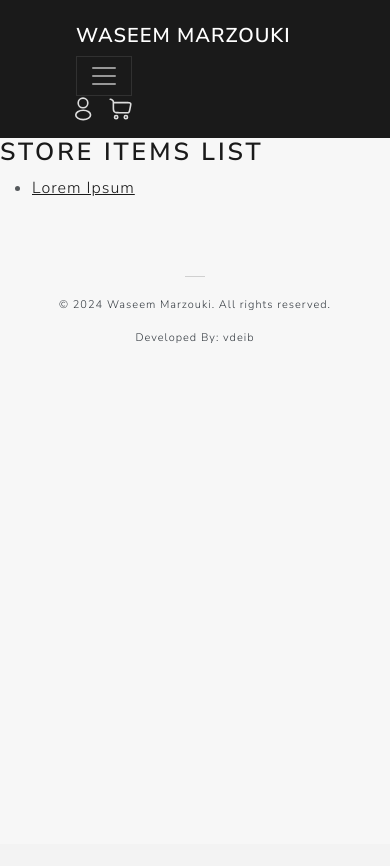
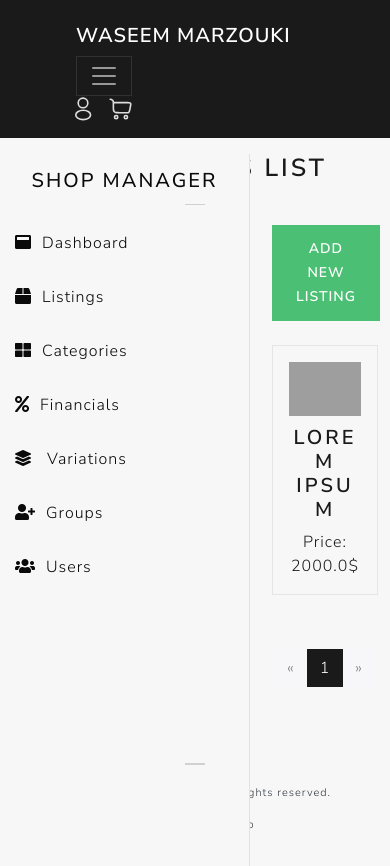
Before and after one commit to devdeib/Marzouki, a Django app: page /dashboard/store_items/ in a window 390 px wide. Before the commit the page ends 343 px from the top, so only its background shows below. Run offline with Django 4.2, Linux system fonts and the light colour scheme; data comes from the database, SQL or seed files in the repository; both versions use the stored data as it was after the commit; some libraries are stand-ins or nearby versions; grey boxes are pictures that could not be loaded.

Commit message:
New Relase

```diff
--- a/TheApp/Templates/base.html
+++ b/TheApp/Templates/base.html
@@ -7,6 +7,7 @@
     <title>Waseem Marzouki</title>
     <link rel="stylesheet" href="{% static 'css/bootstrap.min.css' %}" />
     <link rel="stylesheet" href="{% static 'css/main.css' %}" />
+    <link rel="stylesheet" href="https://cdnjs.cloudflare.com/ajax/libs/font-awesome/5.15.3/css/all.min.css">
     <script src="{% static 'scripts/home.js' %}"></script>
   </head>
 
--- a/TheApp/forms.py
+++ b/TheApp/forms.py
@@ -1,5 +1,5 @@
 from django import forms
-from .models import *
+from TheApp.models import *
 from django.contrib.auth.forms import UserCreationForm
 from django.contrib.auth.models import User
 from django.contrib.auth.forms import UserChangeForm
--- a/TheApp/static/css/main.css
+++ b/TheApp/static/css/main.css
@@ -1,9 +1,12 @@
 footer {
   font-size: 11px;
-  position: sticky;
   margin-bottom: auto;
+  background: #f8f9fa;
+  padding: 1rem 0;
+  text-align: center;
+
 }
-
+html,
 body {
   background-color: #f7f7f7;
   height: 100%;
@@ -816,28 +819,52 @@ td {
 /* styles.css */
 
 /* Ensure the icons and text align properly */
-.sidebar nav ul li {
-  display: flex;
-  align-items: center;
-  margin: 15px 0;
+.sidebar {
+  height: 100%;
+  width: 250px;
+  position: fixed;
+  border-right: 1px solid #dee2e6;
+  left: 0;
+  background-color: #f7f7f7;
+  padding-top: 20px;
 }
 
-.sidebar nav ul li a {
+.sidebar-content {
   display: flex;
-  align-items: center;
-  color: #fff;
-  text-decoration: none;
-  padding: 10px;
-  border-radius: 4px;
-  transition: background-color 0.3s ease;
+  flex-direction: column;
 }
 
-.sidebar nav ul li a i {
-  margin-right: 10px;
-  /* Space between the icon and the text */
+.sidebar-header {
+  padding: 15px;
+  text-decoration: none;
+  font-size: 20px;
+  letter-spacing: 2px;
+  font-weight: 500;
+  color: #0a0a0a;
+  display: block;
+  transition: 0.3s;
 }
 
-.sidebar nav ul li a:hover {
-  background-color: #575757;
+.sidebar-item {
+  padding: 15px;
+  text-decoration: none;
+  font-size: 16px;
+  font-weight: 300;
+  color: #0a0a0a;
+  display: block;
+  transition: 0.3s;
+}
+
+.sidebar-item i {
+  margin-right: 10px;
+}
+
+.sidebar-item:hover {
+  background-color: #e4e4e4;
   width: 100%;
 }
+
+.main-content {
+  margin-left: 260px;
+  /* Same as the width of the sidebar */
+}
--- a/TheProject/settings.py
+++ b/TheProject/settings.py
@@ -35,6 +35,7 @@ WSGI_APPLICATION = 'TheProject.wsgi.application'
 # Application definition
 
 INSTALLED_APPS = [
+
     'crispy_forms',
     'crispy_bootstrap5',
     'django.contrib.admin',
--- /dev/null
+++ b/dashboard/templates/admin_base.html
@@ -0,0 +1,68 @@
+{% load static %}
+<!DOCTYPE html>
+<html lang="en">
+  <head>
+    <meta charset="UTF-8" />
+    <meta name="viewport" content="width=device-width, initial-scale=1.0" />
+    <title>Waseem Marzouki</title>
+    <link rel="stylesheet" href="{% static 'css/bootstrap.min.css' %}" />
+    <link rel="stylesheet" href="{% static 'css/main.css' %}" />
+    <link
+      rel="stylesheet"
+      href="https://cdnjs.cloudflare.com/ajax/libs/font-awesome/5.15.3/css/all.min.css"
+    />
+    <script src="{% static 'scripts/home.js' %}"></script>
+  </head>
+
+  <body>
+    <!-- Header content -->
+    {% include 'partials/_header.html' %}
+
+    <main>
+      {% block sidebar %}
+      <div class="sidebar">
+        <div class="sidebar-content">
+          <h1 class="sidebar-header text-center" style="margin-top: -20px">
+            Shop Manager
+          </h1>
+          <a href="{% url 'dashboard:admin_home' %}" class="sidebar-item"
+            ><i class="fa fa-window-maximize" aria-hidden="true"></i
+            >Dashboard</a
+          >
+          <a href="{% url 'dashboard:store_items_list' %}" class="sidebar-item"
+            ><i class="fas fa-box"></i>Listings</a
+          >
+          <a
+            href="{% url 'admin:TheApp_section_changelist' %}"
+            class="sidebar-item"
+            ><i class="fas fa-th-large"></i>Categories</a
+          >
+          <a
+            href="{% url 'admin:TheApp_discount_changelist' %}"
+            class="sidebar-item"
+            ><i class="fas fa-percent"></i>Financials</a
+          >
+          <a
+            href="{% url 'admin:TheApp_variation_changelist' %}"
+            class="sidebar-item"
+            ><i class="fas fa-layer-group"></i> Variations</a
+          >
+          <a
+            href="{% url 'admin:TheApp_storeitemimage_changelist' %}"
+            class="sidebar-item"
+            ><i class="fa fa-user-plus" aria-hidden="true"></i>Groups</a
+          >
+          <a
+            href="{% url 'admin:TheApp_storeitemimage_changelist' %}"
+            class="sidebar-item"
+            ><i class="fa fa-users" aria-hidden="true"></i>Users</a
+          >
+        </div>
+      </div>
+      {% endblock %} {% block content %} {% endblock %}
+    </main>
+
+    <!-- Footer content -->
+    {% include 'partials/_footer.html' %}
+  </body>
+</html>
--- a/dashboard/templates/store_items_list.html
+++ b/dashboard/templates/store_items_list.html
@@ -1,21 +1,122 @@
 <!-- store_items_list.html -->
-{% extends 'base.html' %}
+{% extends 'admin_base.html' %}
+{% load static %}
 {% block title %}Store Items List{% endblock %}
 {% block content %}
-<h1>Store Items List</h1>
-<ul>
-  {% for item in store_items %}
-  <li><a href="{% url 'dashboard:store_item_detail' item.pk %}">{{ item.item_name }}</a></li>
-  {% endfor %}
-</ul>
+<h1 class="paints-header text-center mt-3 font-weight-bold">Store Items List</h1>
+<hr class="hr--large">
+<div class="main-content">
+  <div class="container">
+    <div class="d-flex justify-content-between align-items-center mb-4">
+      <!-- Button trigger modal -->
+      <a href="{% url 'dashboard:add_store_item' %}" class="addlink btn btn-success">Add New Listing</a>
+    </div>
+
+    <div class="col-md-8">
+      <div class="row">
+        {% for item in itemss %}
+          <div class="col-lg-4 col-md-6 mb-4">
+            <div class="card bg-light">
+              <a href="{% url 'paint_detail' item.pk %}" style="text-decoration: none">
+                <div class="card-body">
+                  <div class="text-center">
+                    <img src="{% static item.item_photo %}" alt="Paint Photo" class="img-fluid"/>
+                  </div>
+                  <h4 class="text-center card-title">{{ item.item_name }}</h4>
+                  <p class="card-text">Price: {{ item.item_price }}$</p>
+                </div>
+              </a>
+            </div>
+          </div>
+        {% empty %}
+          <p>No items available.</p>
+        {% endfor %}
+      </div>
+    </div>
+
+    <!-- Pagination -->
+    <div class="mt-4">
+      <ul class="pagination justify-content-center">
+        {% if itemss.has_previous %}
+          <li class="page-item">
+            <a class="page-link" href="?page={{ itemss.previous_page_number }}" aria-label="Previous">
+              <span aria-hidden="true">&laquo;</span>
+            </a>
+          </li>
+        {% else %}
+          <li class="page-item disabled">
+            <a class="page-link" href="#" aria-label="Previous">
+              <span aria-hidden="true">&laquo;</span>
+            </a>
+          </li>
+        {% endif %}
+        {% for num in itemss.paginator.page_range %}
+          {% if itemss.number == num %}
+            <li class="page-item active">
+              <a class="page-link" href="?page={{ num }}">{{ num }}</a>
+            </li>
+          {% elif num > itemss.number|add:'-3' and num < itemss.number|add:'3' %}
+            <li class="page-item">
+              <a class="page-link" href="?page={{ num }}">{{ num }}</a>
+            </li>
+          {% endif %}
+        {% endfor %}
+        {% if itemss.has_next %}
+          <li class="page-item">
+            <a class="page-link" href="?page={{ itemss.next_page_number }}" aria-label="Next">
+              <span aria-hidden="true">&raquo;</span>
+            </a>
+          </li>
+        {% else %}
+          <li class="page-item disabled">
+            <a class="page-link" href="#" aria-label="Next">
+              <span aria-hidden="true">&raquo;</span>
+            </a>
+          </li>
+        {% endif %}
+      </ul>
+    </div>
+  </div>
+</div>
+
+<!-- Modal for Adding New Item -->
+<div class="modal fade" id="addItemModal" tabindex="-1" role="dialog" aria-labelledby="addItemModalLabel" aria-hidden="true">
+  <div class="modal-dialog" role="document">
+    <div class="modal-content">
+      <div class="modal-header">
+        <h5 class="modal-title" id="addItemModalLabel">Add New Listing</h5>
+        <button type="button" class="close" data-dismiss="modal" aria-label="Close">
+          <span aria-hidden="true">&times;</span>
+        </button>
+      </div>
+      <form method="post" enctype="multipart/form-data" action="{% url 'dashboard:add_store_item' %}">
+        {% csrf_token %}
+        <div class="modal-body">
+          <div class="form-group">
+            <label for="item_name">Item Name</label>
+            <input type="text" class="form-control" id="item_name" name="item_name" required>
+          </div>
+          <div class="form-group">
+            <label for="item_price">Item Price</label>
+            <input type="number" step="0.01" class="form-control" id="item_price" name="item_price" required>
+          </div>
+          <div class="form-group">
+            <label for="item_photo">Item Photo</label>
+            <input type="file" class="form-control-file" id="item_photo" name="item_photo" required>
+          </div>
+          <div class="form-group">
+            <label for="item_description">Item Description</label>
+            <textarea class="form-control" id="item_description" name="item_description"></textarea>
+          </div>
+          <!-- Add other fields as needed -->
+        </div>
+        <div class="modal-footer">
+          <button type="button" class="btn btn-secondary" data-dismiss="modal">Close</button>
+          <button type="submit" class="btn btn-primary">Add Item</button>
+        </div>
+      </form>
+    </div>
+  </div>
+</div>
+
 {% endblock %}
-
-<!-- store_item_detail.html -->
-
-    Store Item Detail
-
-
-<h1>{{ store_item.item_name }}</h1>
-<p>Price: ${{ store_item.item_price }}</p>
-<p>Status: {{ store_item.item_status }}</p>
-<!-- Additional details as needed -->
--- a/dashboard/urls.py
+++ b/dashboard/urls.py
@@ -8,6 +8,7 @@ app_name = 'dashboard'
 urlpatterns = [
     path('admin_home/', views.home, name='admin_home'),
     path('store_items/', views.store_items_list, name='store_items_list'),
+    path('add/', views.add_store_item, name='add_store_item'),
     path('store_items/<int:pk>/', views.store_item_detail,
          name='store_item_detail'),
     path('sections/', views.section_list, name='section_list'),
--- a/dashboard/views.py
+++ b/dashboard/views.py
@@ -8,6 +8,10 @@ from django.shortcuts import render
 from django.contrib import admin
 from django.apps import apps
 from django.urls import reverse
+from django.core.paginator import Paginator, EmptyPage, PageNotAnInteger
+from TheApp.models import StoreItems
+from .forms import StoreItemForm
+from django.contrib import messages
 
 
 def home(request):
@@ -17,8 +21,34 @@ def home(request):
 
 
 def store_items_list(request):
-    store_items = StoreItems.objects.all()
-    return render(request, 'store_items_list.html', {'store_items': store_items})
+    items = StoreItems.objects.all()
+    paginator = Paginator(items, 12)  # Show 12 items per page
+    sections = Section.objects.all()
+
+    page = request.GET.get('page')  # Get the page number from the request
+    try:
+        itemss = paginator.page(page)  # Get the items for the requested page
+    except PageNotAnInteger:
+        # If page is not an integer, deliver first page.
+        itemss = paginator.page(1)
+    except EmptyPage:
+        # If page is out of range (e.g. 9999), deliver last page of results.
+        itemss = paginator.page(paginator.num_pages)
+
+    return render(request, 'store_items_list.html', {'items': items, 'sections': sections, 'itemss': itemss})
+
+
+def add_store_item(request):
+    if request.method == 'POST':
+        form = StoreItemForm(request.POST, request.FILES)
+        if form.is_valid():
+            form.save()
+            messages.success(request, 'New item added successfully!')
+            # Redirect to the change list
+            return redirect('admin:your_app_storeitems_changelist')
+    else:
+        form = StoreItemForm()
+    return render(request, 'add_store_item.html', {'form': form})
 
 
 def store_item_detail(request, pk):
```
Also changed, not shown: TheApp/admin.py (+8 -14 lines), dashboard/forms.py (added, +9 -0 lines), dashboard/templates/add_store_item.html (added, +14 -0 lines), dashboard/templates/admin_home.html (+13 -9 lines), dashboard/templates/change_list.html (added, +10 -0 lines), db.sqlite3.
